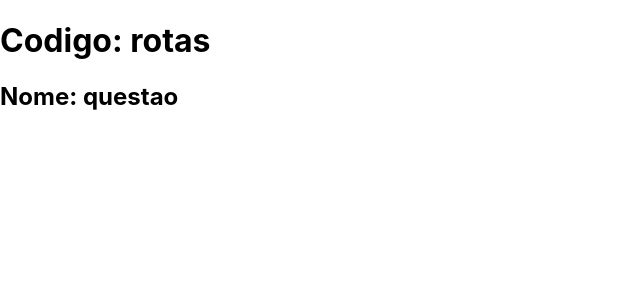
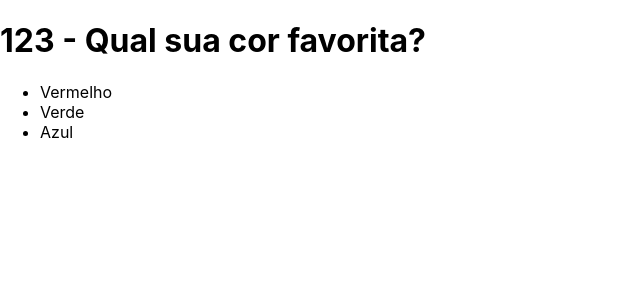
Before and after one commit to RodolfoAugustoo/coder-nextjs, a Next.js app: page /rotas/questao in a window 1280 px wide. Shown: the top 300 px of the page, without its empty margins (0-640 px from the left). Built offline with nearby package versions, Linux system fonts and the light colour scheme.

Commit message:
Usando a API do next para exemplo do back-end.

```diff
--- /dev/null
+++ b/src/pages/api/metodo.js
@@ -0,0 +1,3 @@
+export default function(req, res){
+  res.status(200).json({nome: "Rodolfo", sobrenome: "Souza", metodo: req.method})
+}
--- /dev/null
+++ b/src/pages/api/questao/[id].js
@@ -0,0 +1,16 @@
+export default function (req, res) {
+  if (req.method === "GET") get(req, res);
+  else res.status(405).send();
+}
+
+function get(req, res) {
+  const id = req.query.id
+
+  res.status(200).json({
+    id,
+    enunciado: "Qual sua cor favorita?",
+    respostas: [
+      "Vermelho", "Verde", "Azul"
+    ]
+  })
+}
--- /dev/null
+++ b/src/pages/rotas/questao.jsx
@@ -0,0 +1,24 @@
+import { useEffect, useState } from "react";
+
+export default function Questao() {
+  const [questao, setQuestao] = useState(null);
+
+  useEffect(() => {
+    fetch("http://localhost:3000/api/questao/123")
+      .then((res) => res.json())
+      .then(setQuestao);
+  }, []);
+
+  return (
+    <div>
+      <h1>{`${questao?.id} - ${questao?.enunciado}`}</h1>
+      <div>
+        <ul>
+          {questao?.respostas.map((resposta, index) => (
+            <li key={index}>{resposta}</li>
+          ))}
+        </ul>
+      </div>
+    </div>
+  );
+}
```
Also changed, not shown: 2 other files (tests, documents, lock files or other folders).
